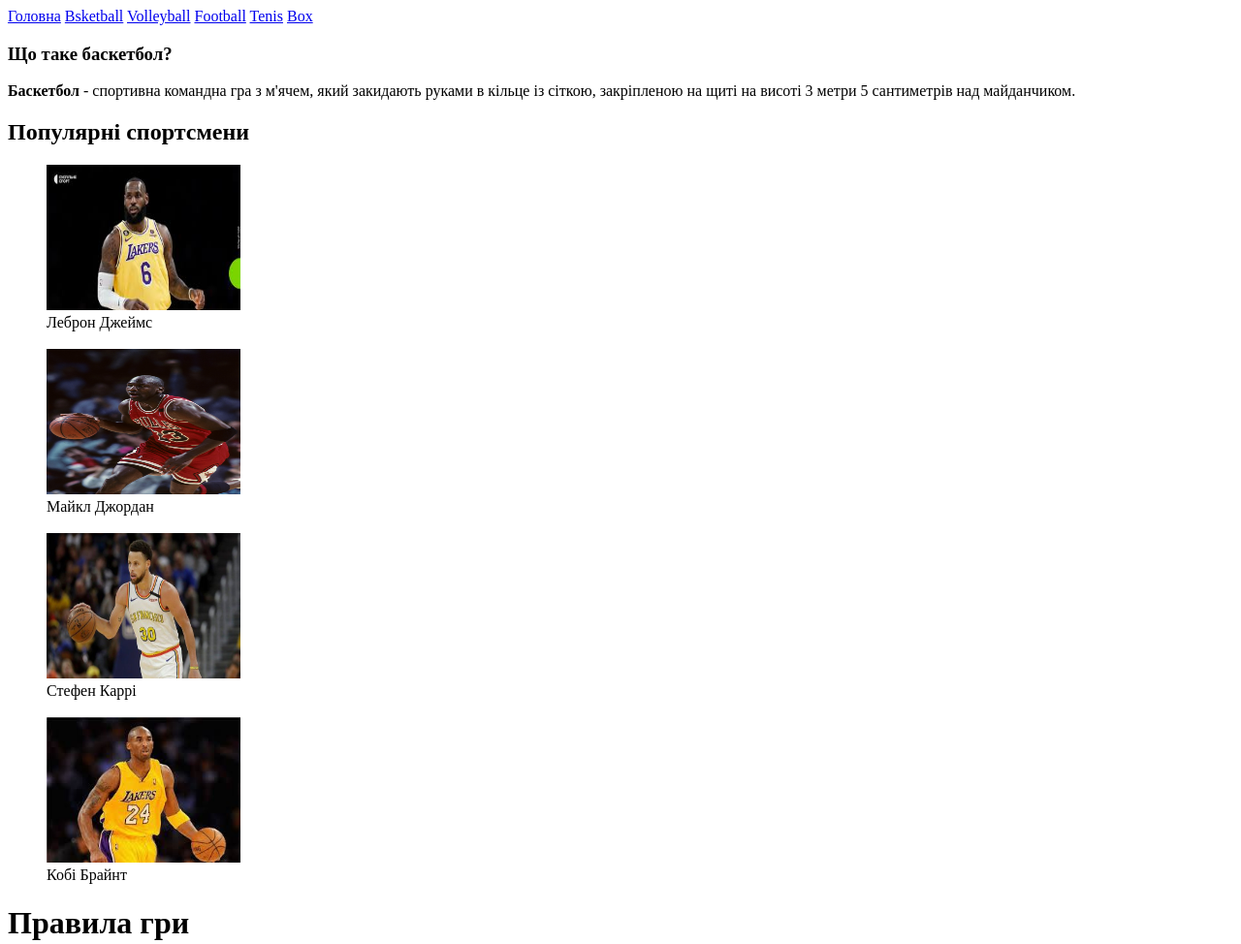
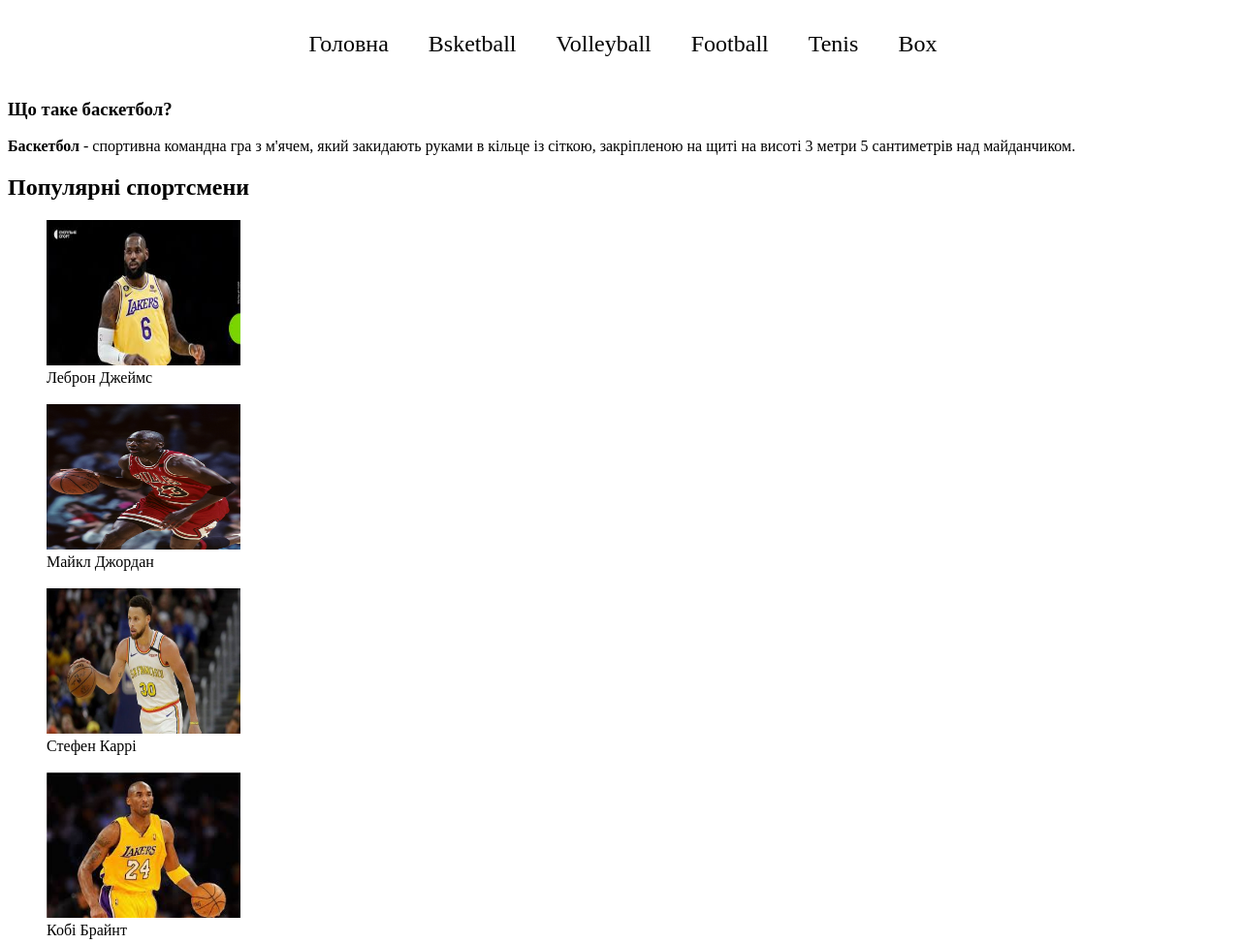
Before and after one commit to Artem-Lishchinskiy/WebSport, a plain HTML site: page basketball.html in a window 1280 px wide. Shown: the top 974 px of the page at 97% size. Drawn offline with Linux system fonts and the light colour scheme.

Commit message:
Add data in Style.css

```diff
--- a/basketball.html
+++ b/basketball.html
@@ -3,17 +3,20 @@
 <head>
     <meta charset="UTF-8">
     <title>Basketball</title>
+    <link rel="stylesheet"  href="style.css">
 </head>
 <body>
 
-<header>
-    <a href="index.html">Головна</a>
-    <a href="basketball.html">Bsketball</a>
-    <a href="volleyball.html">Volleyball</a>
-    <a href="football.html">Football</a>
-    <a href="tenis.html">Tenis</a>
-    <a href="box.html">Box</a>
-</header>
+    <div class="header">
+       <ul class="header_list">
+           <li><a href="index.html">Головна</a></li>
+           <li><a href="basketball.html">Bsketball</a></li>
+           <li><a href="volleyball.html">Volleyball</a></li>
+           <li><a href="football.html">Football</a></li>
+           <li><a href="tenis.html">Tenis</a></li>
+           <li><a href="box.html">Box</a></li>
+       </ul>
+    </div>
 
     <div>
         <h3>Що таке баскетбол?</h3>
--- a/style.css
+++ b/style.css
@@ -0,0 +1,27 @@
+.header{ /*Use for class*/
+    display: flex;
+    justify-content: center;
+    align-items: center;
+    font-size: 24px;
+
+}
+
+/*a{ Uze for tag
+    text-decoration: none;
+}*/
+
+.header_list a{ /*Uze for liste-item(<li></li>)*/
+      text-decoration: none;
+      color: black;
+}
+
+.header_list li{ /*Uze for liste-item(<li></li>)*/
+    list-style-type: none;
+    display: inline-block;
+    margin-right: 35px;
+}
+
+.header_list a:hover{
+    color: orange;
+    text-decoration: underline;
+}
```
Also changed, not shown: box.html (+11 -8 lines), football.html (+11 -8 lines), index.html (+11 -8 lines), tenis.html (+11 -8 lines), volleyball.html (+11 -8 lines), TextLab.txt.
